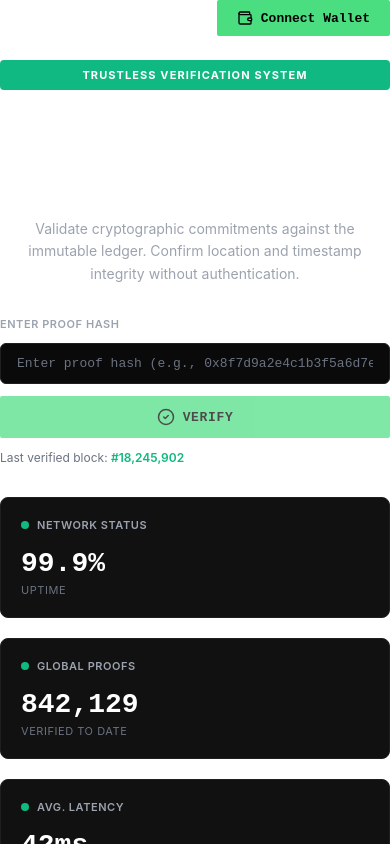
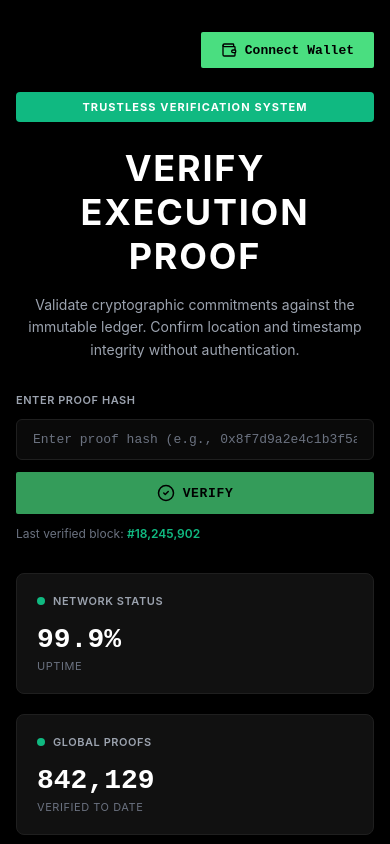
Before and after one commit to Hari19hk/Veritas, a React (Vite) app in the folder blockshi/: page /verify in a window 390 px wide. Shown: the top 844 px of the page. Built offline with nearby package versions, Linux system fonts and the light colour scheme; no server answers.

Commit message:
fixed the verify shi

```diff
--- a/blockshi/src/components/VerifyExecutionProof.css
+++ b/blockshi/src/components/VerifyExecutionProof.css
@@ -1,7 +1,18 @@
+/* New wrapper for full page background */
+.verify-page-background {
+  width: 100%;
+  min-height: 100vh;
+  background-color: #000000;
+  display: flex;
+  justify-content: center;
+}
+
 .verify-proof-page {
-  padding: 0;
+  width: 100%;
   max-width: 1200px;
-  margin: 0 auto;
+  margin: 0;
+  padding: 40px 24px;
+  background-color: transparent;
 }
 
 /* Page Header Actions */
@@ -9,6 +20,7 @@
   display: flex;
   justify-content: flex-end;
   margin-bottom: 24px;
+
 }
 
 .connect-wallet-btn {
@@ -45,6 +57,7 @@
   align-items: center;
   text-align: center;
   width: 100%;
+
 }
 
 .banner-text {
@@ -493,7 +506,7 @@
 }
 
 /* Responsive */
-@media (max-width: 1024px) {
+@media (max-width: 768px) {
   .verification-results {
     grid-template-columns: 1fr;
   }
@@ -506,6 +519,18 @@
     flex-direction: column;
     align-items: flex-start;
   }
+
+  .hash-input-wrapper {
+    flex-direction: column;
+  }
+
+  .verify-btn {
+    width: 100%;
+  }
+
+  .verify-proof-page {
+    padding: 32px 16px;
+  }
 }
 
 @keyframes spin {
@@ -516,13 +541,3 @@
     transform: rotate(360deg);
   }
 }
-
-@media (max-width: 768px) {
-  .hash-input-wrapper {
-    flex-direction: column;
-  }
-
-  .verify-btn {
-    width: 100%;
-  }
-}
--- a/blockshi/src/components/VerifyExecutionProof.tsx
+++ b/blockshi/src/components/VerifyExecutionProof.tsx
@@ -80,6 +80,7 @@ const VerifyExecutionProof = () => {
   };
 
   return (
+    <div className="verify-page-background">
       <div className="verify-proof-page">
         {/* Connect Wallet Button */}
         <div className="page-header-actions">
@@ -349,6 +350,7 @@ const VerifyExecutionProof = () => {
           </div>
         </div>
       </div>
+    </div>
   );
 };
 
--- /dev/null
+++ b/package.json
@@ -0,0 +1,5 @@
+{
+  "dependencies": {
+    "firebase": "^12.7.0"
+  }
+}
```
Also changed, not shown: 1 other file (tests, documents, lock files or other folders). Lines whose indentation alone changed are shown as unchanged.
